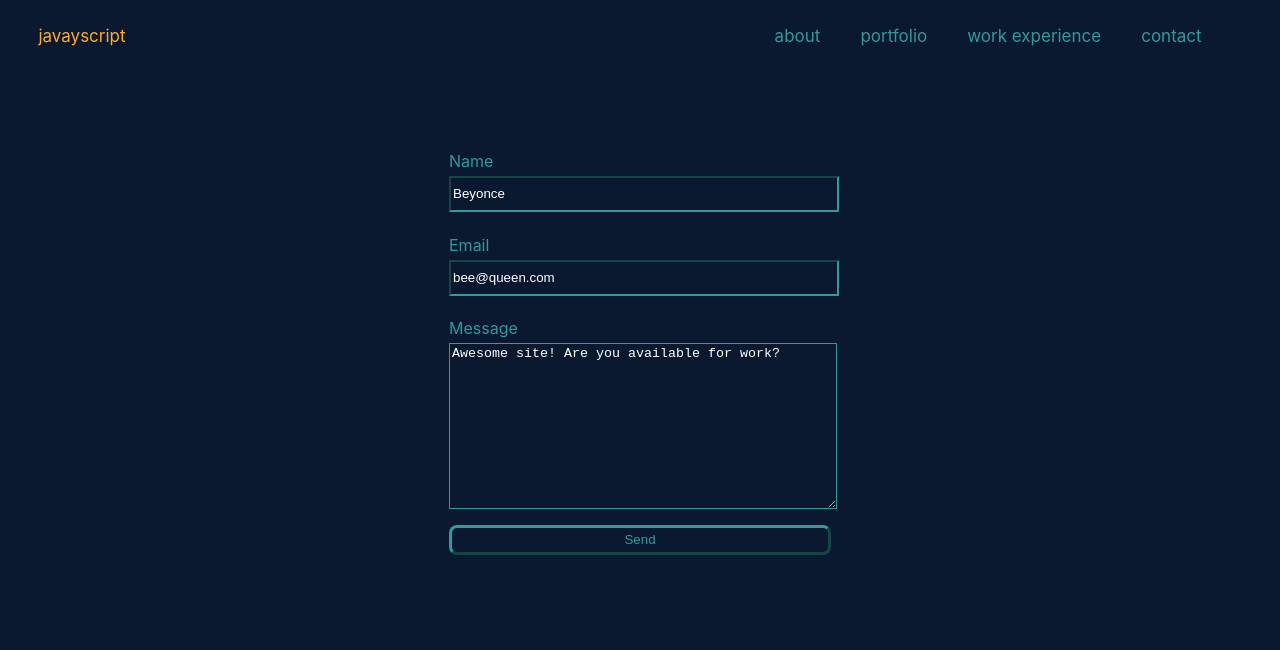
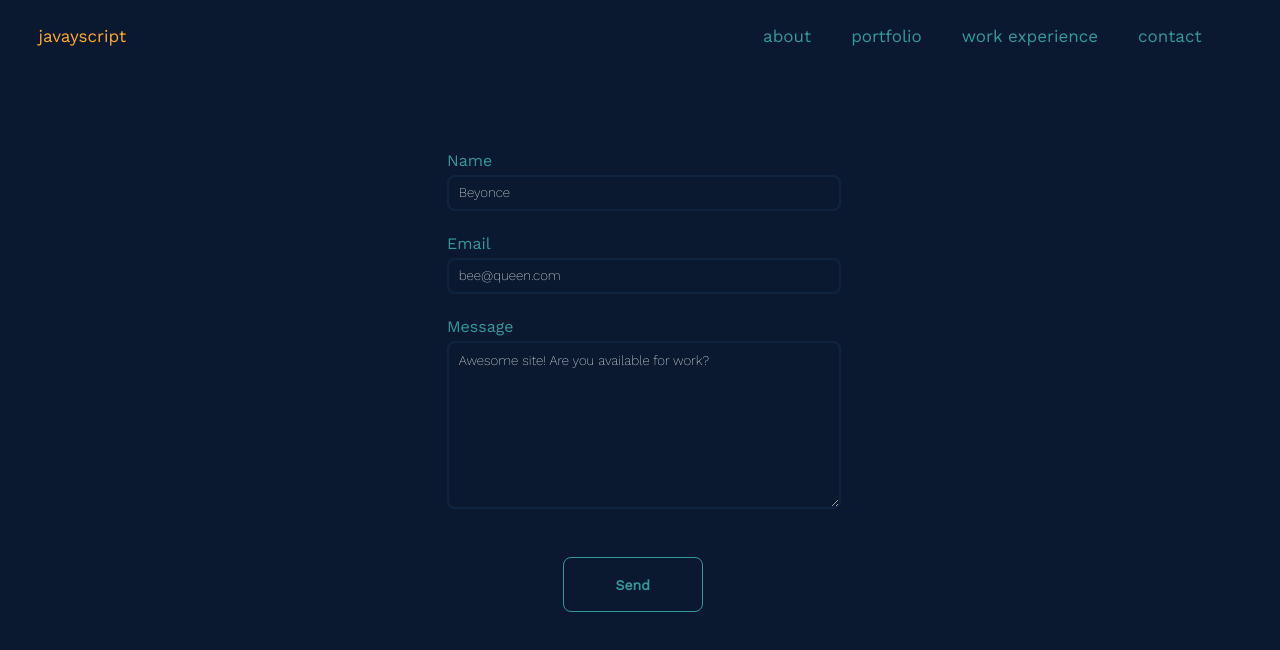
Before and after one commit to javayporter/javayporter-portfolio, a React (Create React App) app: page /contact in a window 1280 px wide. Shown: the top 650 px of the page. Built offline with nearby package versions, Linux system fonts and the light colour scheme.

Commit message:
more style updates

```diff
--- a/src/components/About/index.js
+++ b/src/components/About/index.js
@@ -1,5 +1,21 @@
+import React, { useState } from "react";
+
 const About = () => {
-  return <div>About</div>;
+  const [name, setName] = useState(() => {
+    return " <javayscript />";
+  }); // useState accepts the current state as a parameter. this could be written as useState(4). it's best practice to pass an arrow function in as a paramenter to prevent function from being run multiple times and slowing down app.
+
+  const aliasName = () => setName(() => " Javay Porter");
+  const codeName = () => setName(() => " <javayscript />");
+  //const incrementCount = () => setCount((prevCount) => prevCount + 2);
+  return (
+    <div>
+      Hi! I'm
+      <span>{name}</span>
+      <button onClick={codeName}>Code Name</button>
+      <button onClick={aliasName}>Human Alias</button>
+    </div>
+  );
 };
 
 export default About;
--- a/src/components/Contact/index.js
+++ b/src/components/Contact/index.js
@@ -21,12 +21,6 @@ const Contact = () => {
       className: "toast-message",
     });
 
-  const notifyFieldsEmpty = () =>
-    toast("Enter name, email, and message.", {
-      position: toast.POSITION.TOP_CENTER,
-      className: "toast-message",
-    });
-
   const notifyEmpty = () =>
     toast(nameMessage + emailMessage + messageMess, {
       position: toast.POSITION.TOP_CENTER,
@@ -43,8 +37,6 @@ const Contact = () => {
     let nameValue = document.forms.myform.from_name.value;
     let emailValue = document.forms.myform.reply_to.value;
     let messageValue = document.forms.myform.message.value;
-
-    console.log("happens earlier");
 
     if (nameValue == "" || null) {
       console.log("name empty");
--- a/src/components/Contact/index.scss
+++ b/src/components/Contact/index.scss
@@ -1,6 +1,9 @@
+@import url("https://fonts.googleapis.com/css2?family=Noto+Sans+JP:wght@700&family=Work+Sans:ital,wght@0,200;1,300&display=swap");
+
 $primary-color: #0a192f;
 $secondary-color: #ffaa33;
 $text-color: #399;
+$third-color: #112949b6;
 
 input,
 label,
@@ -14,12 +17,24 @@ input,
 textarea {
   margin-bottom: 2%;
   background: $primary-color;
-  border-color: $text-color;
+  border-color: $third-color;
   color: white;
+  box-shadow: none;
+  border-radius: 8px;
+  border-style: solid;
+  border-width: 2.5px;
+  outline: 0;
 }
 
 ::placeholder {
   color: white;
+  font-family: "Work Sans", sans-serif;
+  font-weight: 300;
+}
+
+::-webkit-input-placeholder {
+  padding-left: 2%;
+  padding-top: 2%;
 }
 .contact-container {
   display: flex;
@@ -36,6 +51,8 @@ label {
   text-align: left;
   margin-bottom: 5px;
   page-break-after: always;
+  color: $text-color;
+  font-weight: 400;
 }
 
 input {
@@ -57,10 +74,19 @@ textarea {
 .form-submit-button {
   background: #0a192f;
   color: $text-color;
+  border-style: solid;
   border-radius: 8px;
   border-color: #399;
-  border-width: 3px;
-  margin-top: 8%;
+  border-width: 1.5px;
+  margin-top: 25%;
+  margin-left: 10%;
+  height: 55px;
+  width: 140px;
+  font-family: "Work Sans", sans-serif;
+  font-weight: 700;
+  display: flex;
+  font-size: 14px;
+  justify-content: center;
 }
 
 .form-submit-button:hover {
--- a/src/components/Experience/index.js
+++ b/src/components/Experience/index.js
@@ -3,7 +3,6 @@ import SideBar from "../SideBar";
 const Experience = () => {
   return (
     <div>
-      Work Experience
       <SideBar />
     </div>
   );
--- a/src/components/SideBar/index.scss
+++ b/src/components/SideBar/index.scss
@@ -1,3 +1,5 @@
+@import url("https://fonts.googleapis.com/css2?family=Noto+Sans+JP:wght@700&family=Work+Sans:ital,wght@0,100;1,300&display=swap");
+
 .side-bar-link {
   text-align: left;
   display: flex;
@@ -85,4 +87,8 @@ h2 {
   text-align: left;
   //border: solid;
   width: 150%;
+  font-family: "Work Sans", sans-serif;
+  font-weight: 300;
+  line-height: 1.8;
+  //font-family: fantasy;
 }
--- a/src/index.css
+++ b/src/index.css
@@ -1,14 +1,17 @@
+@import url("https://fonts.googleapis.com/css2?family=Noto+Sans+JP:wght@700&family=Work+Sans:ital,wght@0,400;1,300&display=swap");
+
 body {
   /* color: #ffaa33; */
   color: #399;
   background: #0a192f;
+  font-family: "Work Sans", sans-serif;
   display: block;
   margin-top: 2%;
   margin-left: 3%;
   margin-right: 3%;
-  font-family: -apple-system, BlinkMacSystemFont, "Segoe UI", "Roboto", "Oxygen",
+  /* font-family: -apple-system, BlinkMacSystemFont, "Segoe UI", "Roboto", "Oxygen",
     "Ubuntu", "Cantarell", "Fira Sans", "Droid Sans", "Helvetica Neue",
-    sans-serif;
+    sans-serif; */
   -webkit-font-smoothing: antialiased;
   -moz-osx-font-smoothing: grayscale;
 }
```
Also changed, not shown: src/components/AnimatedLetters/index.js (added, +7 -0 lines), src/components/AnimatedLetters/index.scss (added).
